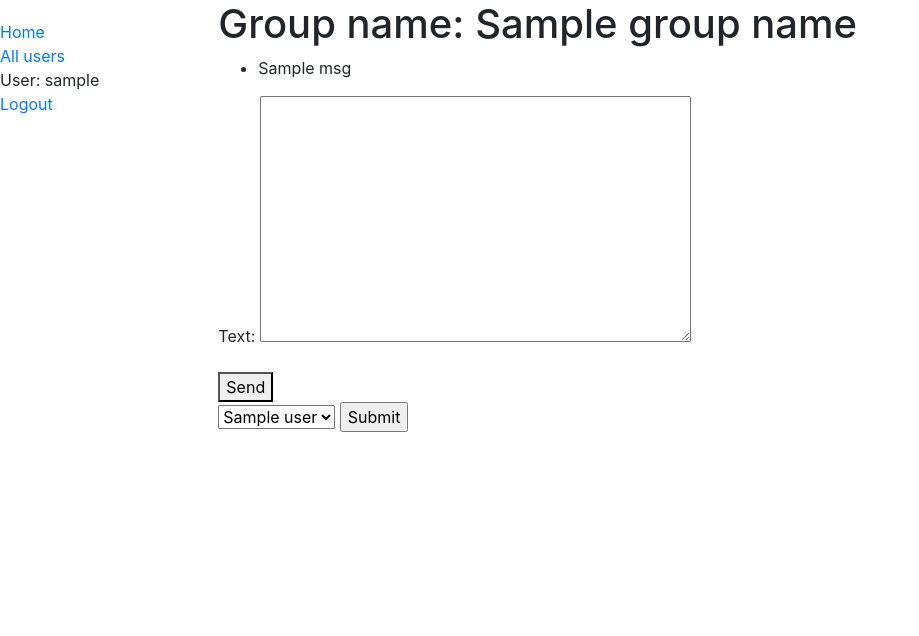
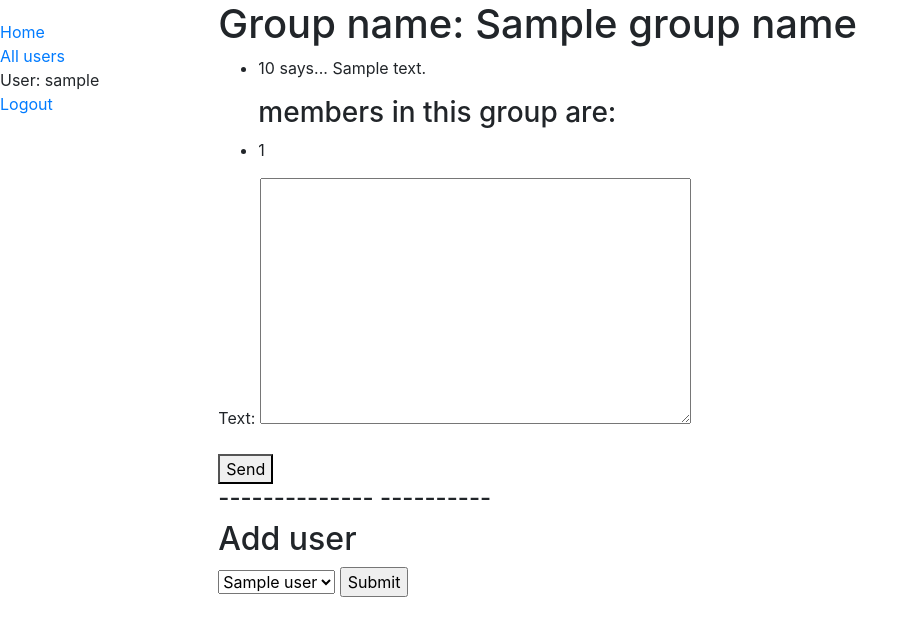
Before and after one commit to 01shobitha/CTWT, a Django app: template chatapp/templates/groupDetail.html in a window 1280 px wide. Shown: the top 636 px of the page, without its empty margins (0-919 px from the left). Run offline with Django 3.2, Linux system fonts and the light colour scheme; a user stored in the database is signed in; tables that the repository leaves empty hold one stand-in row (values such as "Sample post"); the template is opened without the code that fills it: values that come from a table or form of the project are taken from there, most other values are stand-ins (such as "Sample title", 1, 10 or a date in 2020); some libraries are stand-ins or nearby versions.

Commit message:
added conditions

```diff
--- a/chatapp/templates/groupDetail.html
+++ b/chatapp/templates/groupDetail.html
@@ -5,10 +5,23 @@
 <h1>Group name:  {{ group_name }}</h1>
 
 <ul>
-    {% for msg in mesg_list %}
-       <li> {{ msg }}</li>
+    {% for name, text in new_dict1.items %}
+        {% if name == request.user %}
+            <li>{{text}}</li>
+        {% else %}
+            <li>{{name.first_name.0}} says... {{text}}</li>
+        {% endif %}
     {% endfor %}
 </ul>
+
+
+<ul>
+<h3>members in this group are: </h3>
+{% for member in group_members %}
+<li> {{member}}</li>
+{% endfor %}
+</ul>
+
 
 <form method = "POST">{% csrf_token %}
     {{ form.as_p }}
@@ -35,7 +48,8 @@
 
 {% if user.is_staff %}
 <form action="{% url 'user_added' gid %}" method = "POST">{% csrf_token %}
-
+<h4>   -------------- ---------- </h4>
+<h2> Add user</h2>
     <select name="selected_user">
 
         {% for name in user_list %}
```
Also changed, not shown: chatapp/templates/conversation.html (+6 -5 lines), chatapp/templates/index.html (+3 -10 lines).
